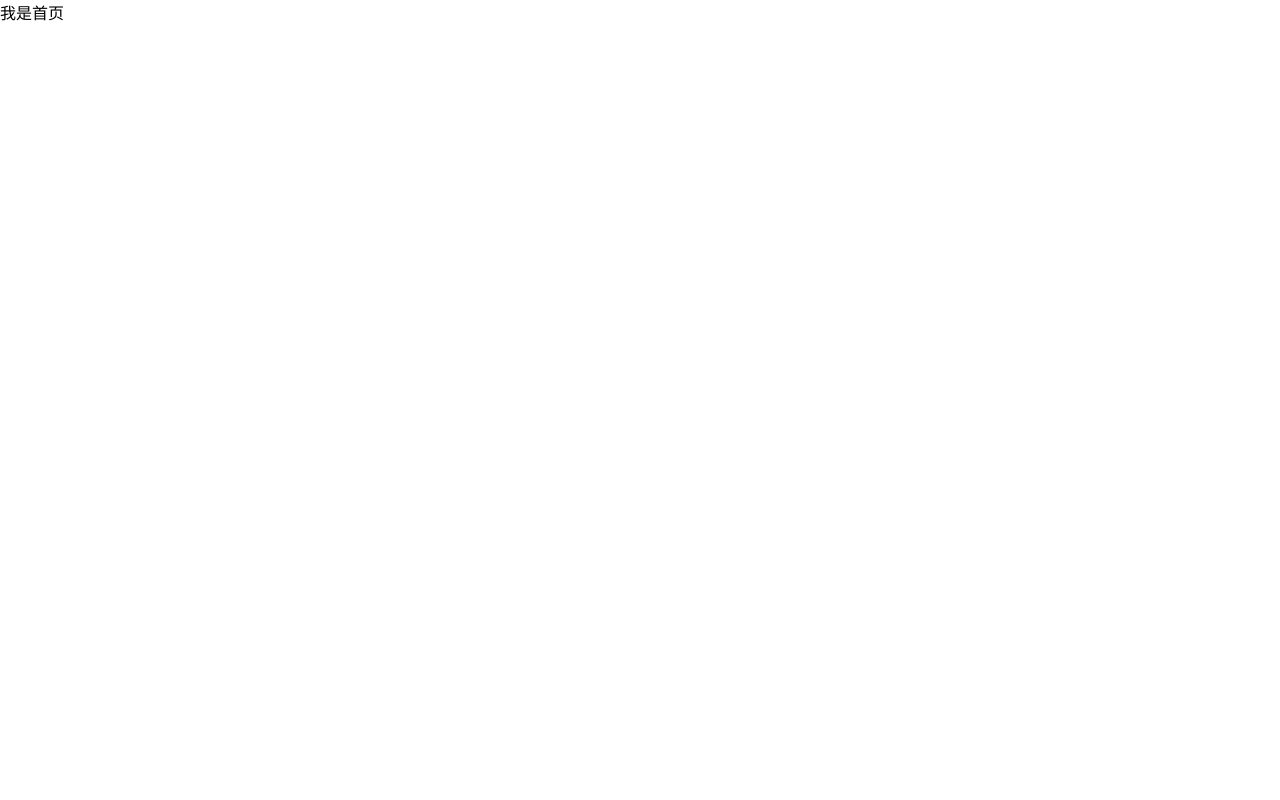
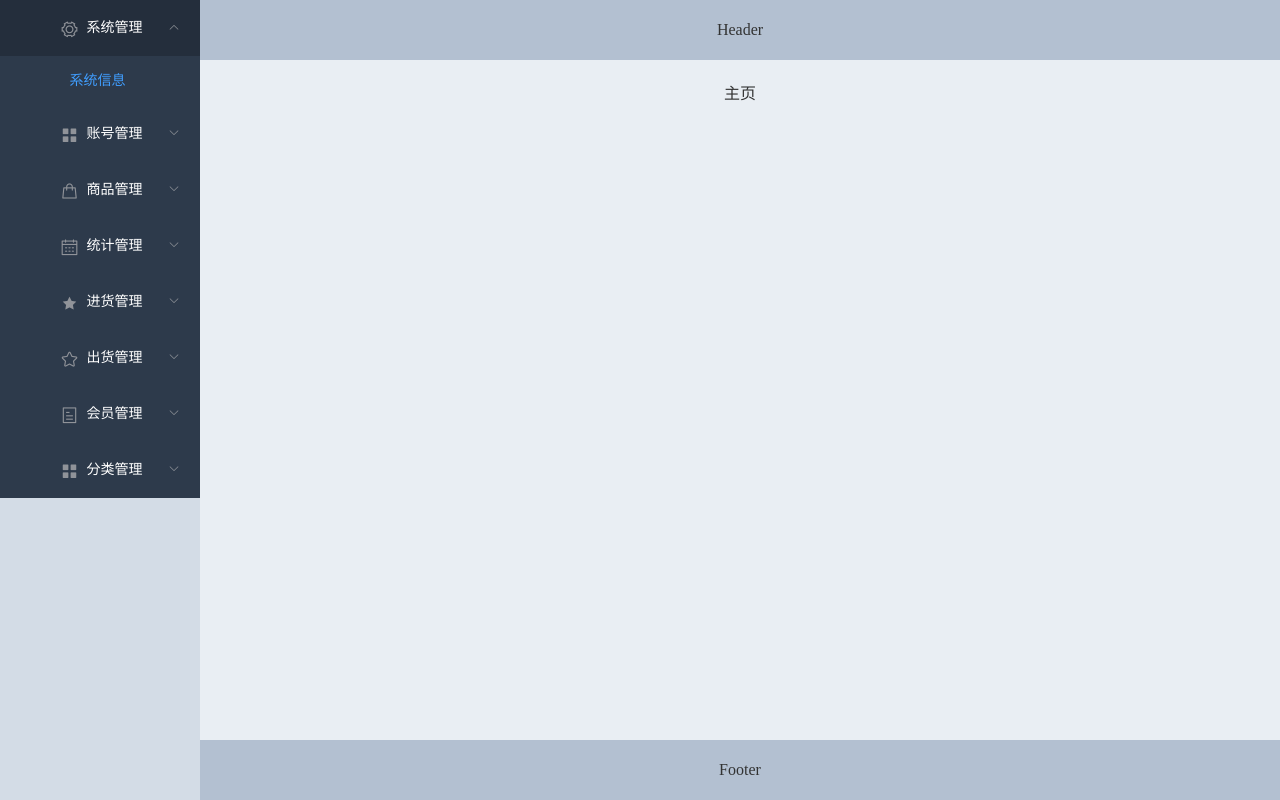
Before and after one commit to zhouxuanyou/hualianchaoshi, a Vue app in the folder hualianmark/: page / in a window 1280 px wide. Built offline with nearby package versions, Linux system fonts and the light colour scheme.

Commit message:
首页分类

```diff
--- a/hualianmark/public/index.html
+++ b/hualianmark/public/index.html
@@ -8,9 +8,7 @@
     <title>hualianmark</title>
   </head>
   <body>
-    <noscript>
-      <strong>We're sorry but hualianmark doesn't work properly without JavaScript enabled. Please enable it to continue.</strong>
-    </noscript>
+
     <div id="app"></div>
     <!-- built files will be auto injected -->
   </body>
--- /dev/null
+++ b/hualianmark/src/views/Accountmanage/Accountmanage.vue
@@ -0,0 +1,15 @@
+<template>
+    <div class="account">
+        账号管理
+    </div>
+</template>
+
+<script>
+    export default {
+        name: "Accountmanage"
+    }
+</script>
+
+<style scoped>
+
+</style>
--- /dev/null
+++ b/hualianmark/src/views/Chuhuoguanli/Chuhuoguanli.vue
@@ -0,0 +1,15 @@
+<template>
+    <div class="chuhuo">
+        出货管理
+    </div>
+</template>
+
+<script>
+    export default {
+        name: "Chuhuoguanli"
+    }
+</script>
+
+<style scoped>
+
+</style>
--- /dev/null
+++ b/hualianmark/src/views/Fenleiguanli/Fenleiguanli.vue
@@ -0,0 +1,15 @@
+<template>
+    <div class="fenlei">
+        分类管理
+    </div>
+</template>
+
+<script>
+    export default {
+        name: "Fenleiguanli"
+    }
+</script>
+
+<style scoped>
+
+</style>
--- /dev/null
+++ b/hualianmark/src/views/Goodsmanage/Goodsmanage.vue
@@ -0,0 +1,15 @@
+<template>
+    <div class="goodsmanage">
+        商品管理
+    </div>
+</template>
+
+<script>
+    export default {
+        name: "Goodsmanage"
+    }
+</script>
+
+<style scoped>
+
+</style>
--- /dev/null
+++ b/hualianmark/src/views/Home/Home.vue
@@ -0,0 +1,15 @@
+<template>
+    <div class="home">
+        主页
+    </div>
+</template>
+
+<script>
+    export default {
+        name: "Home"
+    }
+</script>
+
+<style scoped>
+
+</style>
--- /dev/null
+++ b/hualianmark/src/views/Huiyuanguanli/Huiyuanguanli.vue
@@ -0,0 +1,15 @@
+<template>
+    <div class="huiyuan">
+        会员管理
+    </div>
+</template>
+
+<script>
+    export default {
+        name: "Huiyuanguanli"
+    }
+</script>
+
+<style scoped>
+
+</style>
--- a/hualianmark/src/views/Index/Index.vue
+++ b/hualianmark/src/views/Index/Index.vue
@@ -1,15 +1,119 @@
 <template>
     <div class="index">
-        我是首页
+        <el-container>
+            <!--left-->
+            <el-aside width="200px">
+                <el-menu
+                        background-color="#2d3a4b"
+                        unique-opened
+                        active-text-color="rgb(64, 158, 255)"
+                        :default-active="this.$route.path"
+                        router>
+                    <el-submenu index="1">
+                        <template slot="title"><i class="el-icon-setting"></i>系统管理</template>
+                        <el-menu-item index="/">系统信息</el-menu-item>
+                    </el-submenu>
+                    <!-- 导航二 -->
+                    <el-submenu index="2">
+                        <template slot="title"><i class="el-icon-menu"></i>账号管理</template>
+                        <el-menu-item index="/accountmanage">账号管理</el-menu-item>
+                        <el-menu-item index="/accountadd">添加账号</el-menu-item>
+                        <el-menu-item index="/passwordmodify">密码修改</el-menu-item>
+                    </el-submenu>
+                    <!-- 导航三 -->
+                    <el-submenu index="3">
+                        <template slot="title"><i class="el-icon-goods"></i>商品管理</template>
+                        <el-menu-item index="/goodsmanage">商品管理</el-menu-item>
+                        <el-menu-item index="/goodsadd">添加商品</el-menu-item>
+                    </el-submenu>
+                    <!-- 导航四 -->
+                    <el-submenu index="4">
+                        <template slot="title"><i class="el-icon-date"></i>统计管理</template>
+                        <el-menu-item index="/salestatistics">销售统计</el-menu-item>
+                    </el-submenu>
+                    <!-- 导航五 -->
+                    <el-submenu index="5">
+                        <template slot="title"><i class="el-icon-star-on"></i>进货管理</template>
+                        <el-menu-item index="/kucunguanli">库存管理</el-menu-item>
+                        <el-menu-item index="/kucunadd">添加库存</el-menu-item>
+                    </el-submenu>
+                    <!-- 导航六 -->
+                    <el-submenu index="6">
+                        <template slot="title"><i class="el-icon-star-off"></i>出货管理</template>
+                        <el-menu-item index="/goodslist">销售列表</el-menu-item>
+                        <el-menu-item index="/goodschuhuo">商品出货</el-menu-item>
+                        <el-menu-item index="/goodstuihuo">商品退货</el-menu-item>
+                    </el-submenu>
+                    <!-- 导航七 -->
+                    <el-submenu index="7">
+                        <template slot="title"><i class="el-icon-tickets"></i>会员管理</template>
+                        <el-menu-item index="/zhanghguanli">账号管理</el-menu-item>
+                        <el-menu-item index="/zhanghaoadd">添加账号</el-menu-item>
+                    </el-submenu>
+                    <!-- 导航八 -->
+                    <el-submenu index="8">
+                        <template slot="title"><i class="el-icon-menu"></i>分类管理</template>
+                        <el-menu-item index="/fenleiguanli">分类管理</el-menu-item>
+                        <el-menu-item index="/tianjiafenlei">添加分类</el-menu-item>
+                    </el-submenu>
+                </el-menu>
+            </el-aside>
+            <!--right-->
+            <el-container>
+                <el-header>Header</el-header>
+                <el-main>
+                    <router-view></router-view>
+                </el-main>
+                <el-footer>Footer</el-footer>
+            </el-container>
+        </el-container>
     </div>
 </template>
 
 <script>
     export default {
-        name: "Index"
+
     }
 </script>
 
 <style lang="less">
+    .index{
+        height: 100%;
+        .el-container{
+            height: 100%;
+            .el-menu {
+                border: none;
+                .el-submenu {
+                    .el-submenu__title {
+                        color: #fff;
+                    }
+                }
+                .el-menu-item {
+                    color: #fff;
+                }
+            }
+            .el-aside {
+                background-color: #D3DCE6;
+                color: #333;
+                text-align: center;
+            }
+
+            .el-main {
+                background-color: #E9EEF3;
+                color: #333;
+                text-align: center;
+            }
+            .el-header, .el-footer {
+                background-color: #B3C0D1;
+                color: #333;
+                text-align: center;
+                line-height: 60px;
+            }
+        }
+
+
+    }
+
+
 
 </style>
--- /dev/null
+++ b/hualianmark/src/views/Jinhuo/Jinhuo.vue
@@ -0,0 +1,16 @@
+<template>
+    <div class="jinhuo">
+        进货管理
+
+    </div>
+</template>
+
+<script>
+    export default {
+        name: "Jinhuo"
+    }
+</script>
+
+<style scoped>
+
+</style>
--- /dev/null
+++ b/hualianmark/src/views/Salestatistics/Salestatistics.vue
@@ -0,0 +1,15 @@
+<template>
+    <div class="salestatistics">
+        销售统计
+    </div>
+</template>
+
+<script>
+    export default {
+        name: "Salestatistics"
+    }
+</script>
+
+<style scoped>
+
+</style>
```
Also changed, not shown: hualianmark/src/router.js (+11 -1 lines).
